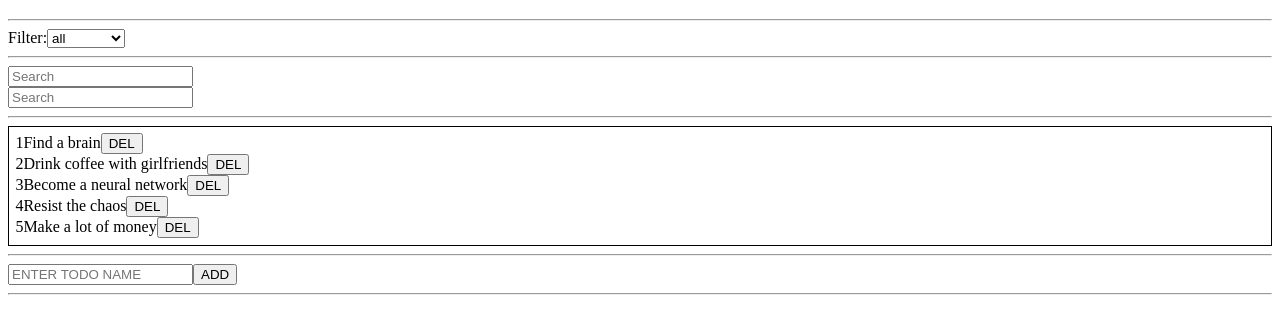
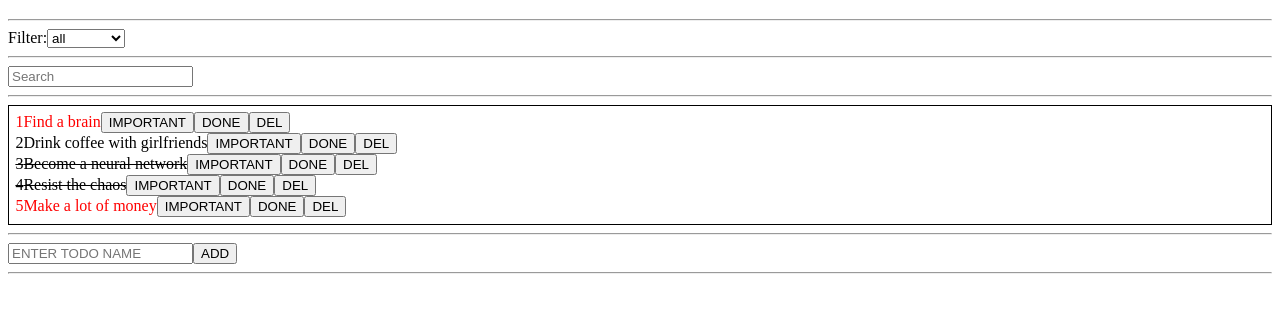
Before and after one commit to Banvac/just-todo, a React app: page / in a window 1280 px wide. Shown: the part 61-394 px from the top of the page. Built offline with nearby package versions, Linux system fonts and the light colour scheme.

Commit message:
Снова что-то добавил.

```diff
--- a/src/Components/App/App.css
+++ b/src/Components/App/App.css
@@ -118,3 +118,9 @@ h1 {
 .todo-item > span {
 
 }
+.important {
+  color: red;
+}
+.done {
+  text-decoration: line-through;
+}
--- a/src/Components/App/App.js
+++ b/src/Components/App/App.js
@@ -14,10 +14,10 @@ function App() {
         {id: 3, label: "Resist the chaos", important: false, done: true},
         {id: 4, label: "Make a lot of money", important: true, done: false},
     ]);
-
     const [addInpText, setAddInpText] = useState('');
     const [filterBy, setFilterBy] = useState('');
     const [searchBy, setSearchBy] = useState('');
+    //const [sortBy, setSortBy] = useState('');
 
     const inputChangeHandler = (e) => setAddInpText(e.target.value);
 
@@ -39,22 +39,37 @@ function App() {
         }
     }
 
-    const changeFilter = (event) => {
-        setFilterBy(event.target.value);
+    const changeFilter = (e) => {
+        setFilterBy(e.target.value);
     }
 
     const setSearchWord = (e) => {
         setSearchBy(e.target.value);
     }
 
+    // const setSort = (e) => {
+    //     setSortBy(e.target.value);
+    // }
+
+    const toggleItemProp = (id, prop) => {
+        setTodoItems( todoItems.map(item => {
+          if (item.id === id) {
+              item[prop] = !item[prop];
+
+          }
+          return item;
+        }));
+    }
+
     const filteredItems = () => {
-        let result = todoItems;
+        let filteredTodoItems = todoItems;
 
-        if (filterBy) result = result.filter(item => item[filterBy]);
+        if (filterBy) filteredTodoItems = filteredTodoItems.filter(item => item[filterBy]);
 
-        if (searchBy) result = result.filter(item => item.label.toLocaleLowerCase().includes(searchBy.toLocaleLowerCase()));
+        if (searchBy) filteredTodoItems = filteredTodoItems.filter(item =>
+            item.label.toLocaleLowerCase().includes(searchBy.toLocaleLowerCase()));
 
-        return result;
+        return filteredTodoItems;
     }
 
   return (
@@ -64,10 +79,9 @@ function App() {
             <hr/>
             <Filter filterBy={ filterBy } changeFilter={ changeFilter }/>
             <hr/>
-            <input type="text" placeholder="Search" onChange={ setSearchWord }/>
             <Search setSearchWord={ setSearchWord } />
             <hr/>
-            <TodoList todoItems={ filteredItems() } delTodoItem={ delTodoItem }/>
+            <TodoList todoItems={ filteredItems() } delTodoItem={ delTodoItem } toggleItemProp={ toggleItemProp }/>
             <hr/>
             <AddTodo addTodoItem={ addTodoItem } inputChangeHandler={ inputChangeHandler } addInpText={ addInpText }/>
             <hr/>
--- a/src/Components/Todo-item/TodoItem.css
+++ b/src/Components/Todo-item/TodoItem.css
@@ -0,0 +1,6 @@
+.important {
+    color: red;
+}
+.done {
+    text-decoration: line-through;
+}
--- a/src/Components/Todo-item/TodoItem.jsx
+++ b/src/Components/Todo-item/TodoItem.jsx
@@ -1,10 +1,19 @@
 import React from 'react';
+import './TodoItem.css';
 
-const TodoItem = ({ label, delTodoItem, num }) => {
+const TodoItem = ({id, label, delTodoItem, num, toggleItemProp, important, done }) => {
+    let class_Name = "todo-item";
+
+    if (important) class_Name += " important";
+    if (done) class_Name += " done";
 
     return (
-        <div className="todo-item">
-            <span>{ num }</span><span>{ label }</span><button onClick={ delTodoItem }>DEL</button>
+        <div className={ class_Name }>
+            <span>{ num }</span>
+            <span>{ label }</span>
+            <button onClick={() => toggleItemProp(id, 'important') }>IMPORTANT</button>
+            <button onClick={() => toggleItemProp(id, 'done') }>DONE</button>
+            <button onClick={ delTodoItem }>DEL</button>
         </div>
     );
 };
--- a/src/Components/Todo-list/TodoList.jsx
+++ b/src/Components/Todo-list/TodoList.jsx
@@ -2,16 +2,20 @@ import React from "react";
 import TodoItem from "../Todo-item";
 import './TodoList.css';
 
-function TodoList({ todoItems, delTodoItem }) {
+function TodoList({ todoItems, delTodoItem, toggleItemProp }) {
 
     return (
         <div className="todo-list">
             { todoItems.map((todoItem, i) => {
 
                 return <TodoItem key={ todoItem.id }
+                                 id={ todoItem.id }
+                                 important={ todoItem.important }
+                                 done={ todoItem.done }
                                  num={ i + 1 }
                                  label={ todoItem.label }
                                  delTodoItem={() => delTodoItem(todoItem.id)}
+                                 toggleItemProp={ toggleItemProp }
                 />
             })}
         </div>
```
